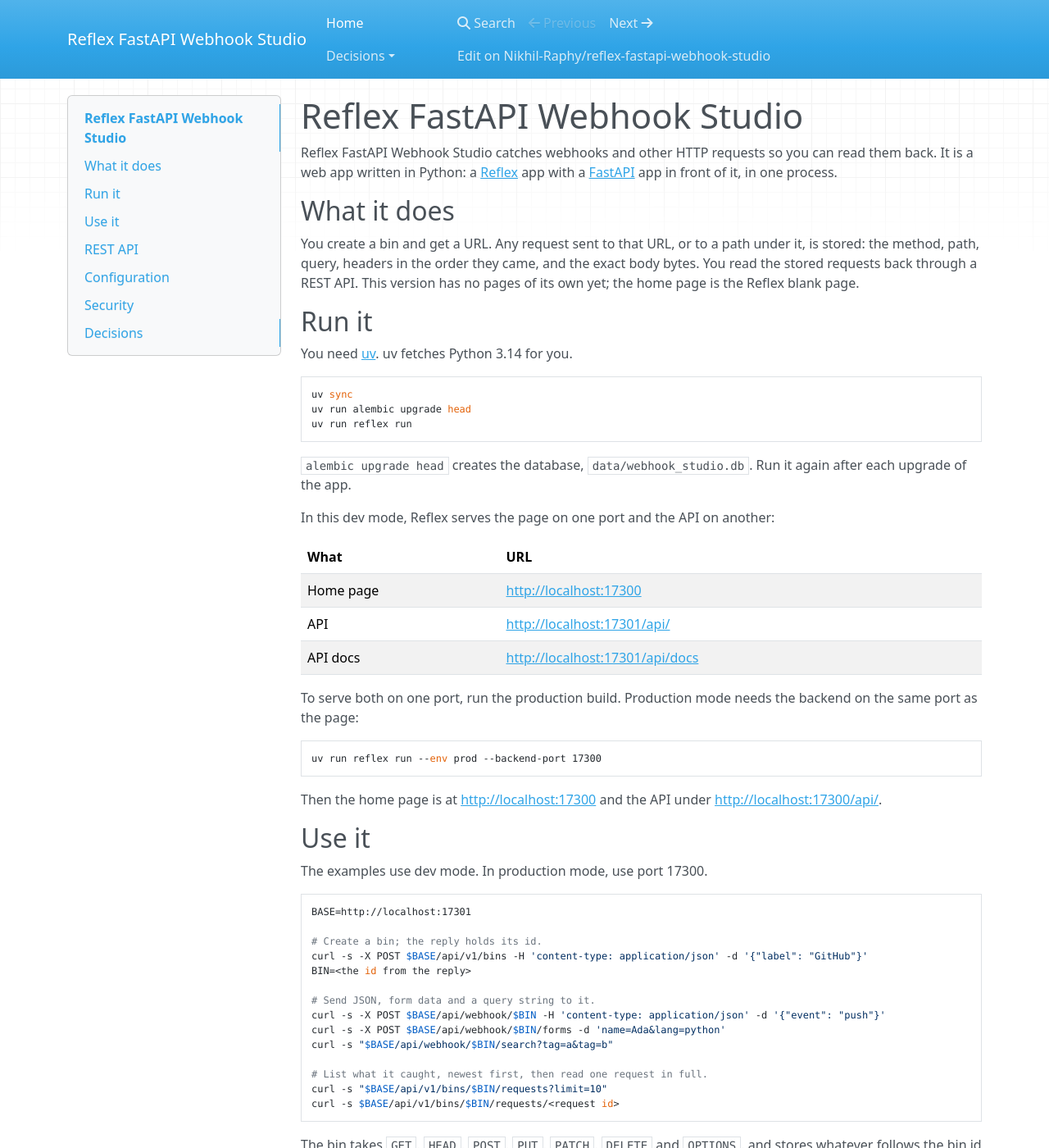
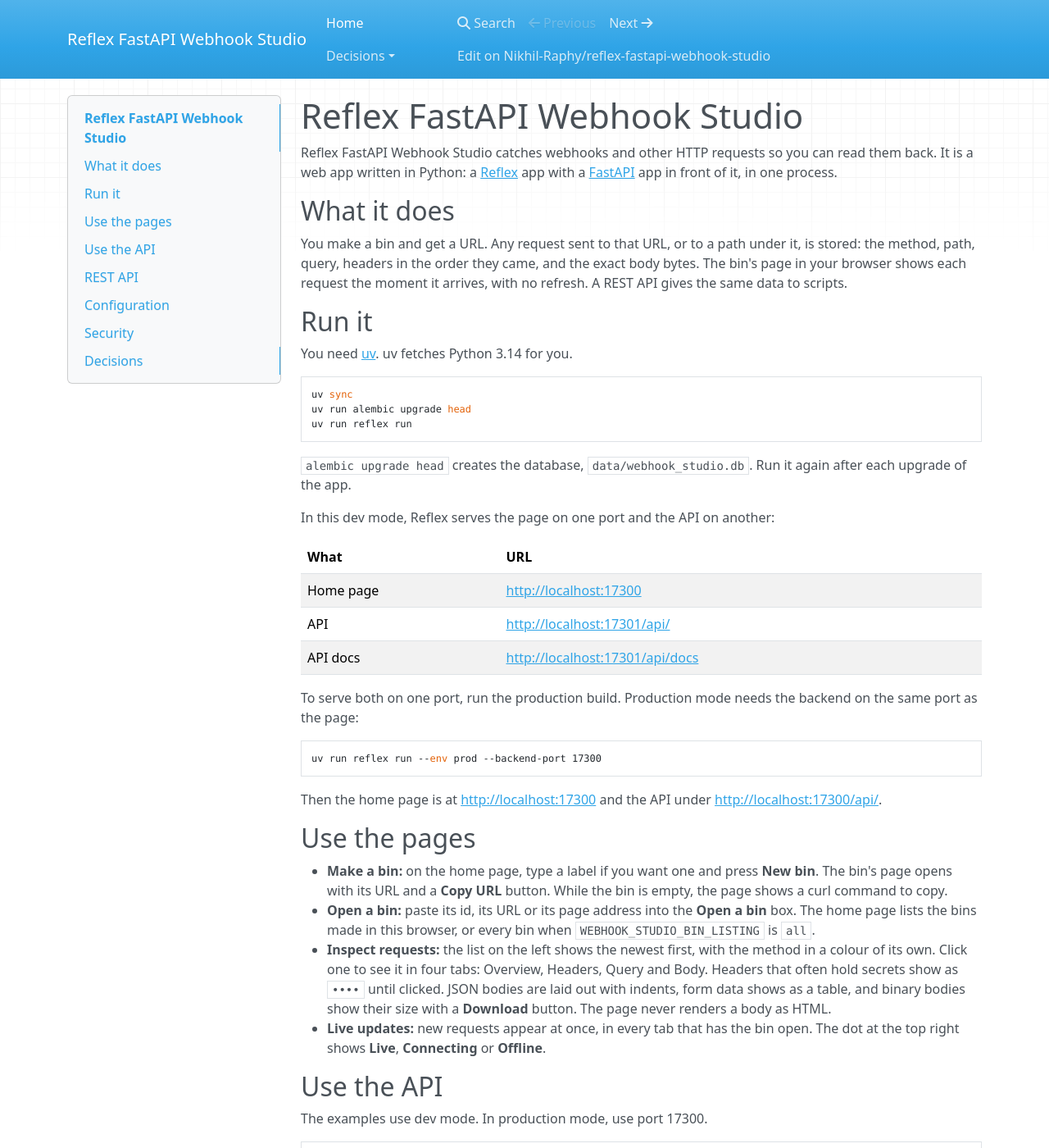
Before and after one commit to Nikhil-Raphy/reflex-fastapi-webhook-studio, an MkDocs documentation site: the page built from docs/index.md, in a window 1280 px wide and 1400 px high. Shown: the whole window at 82% size. Built offline with MkDocs 1.6.1, drawn with Linux system fonts in a browser that asks for light colours; nearby versions of some CDN libraries; some of the changed text lies outside the part shown.

Commit message:
docs: describe the pages, live updates and bin listing
Adds ADR-0004 for the event bus and brings the README and docs site up to date.

```diff
--- a/docs/index.md
+++ b/docs/index.md
@@ -6,9 +6,9 @@
 
 ## What it does
 
-You create a bin and get a URL. Any request sent to that URL, or to a path under it, is stored: the method, path,
-query, headers in the order they came, and the exact body bytes. You read the stored requests back through a REST
-API. This version has no pages of its own yet; the home page is the Reflex blank page.
+You make a bin and get a URL. Any request sent to that URL, or to a path under it, is stored: the method, path,
+query, headers in the order they came, and the exact body bytes. The bin's page in your browser shows each request
+the moment it arrives, with no refresh. A REST API gives the same data to scripts.
 
 ## Run it
 
@@ -38,7 +38,20 @@
 
 Then the home page is at <http://localhost:17300> and the API under <http://localhost:17300/api/>.
 
-## Use it
+## Use the pages
+
+- **Make a bin:** on the home page, type a label if you want one and press **New bin**. The bin's page opens with
+  its URL and a **Copy URL** button. While the bin is empty, the page shows a curl command to copy.
+- **Open a bin:** paste its id, its URL or its page address into the **Open a bin** box. The home page lists the
+  bins made in this browser, or every bin when `WEBHOOK_STUDIO_BIN_LISTING` is `all`.
+- **Inspect requests:** the list on the left shows the newest first, with the method in a colour of its own. Click
+  one to see it in four tabs: Overview, Headers, Query and Body. Headers that often hold secrets show as `••••`
+  until clicked. JSON bodies are laid out with indents, form data shows as a table, and binary bodies show their size
+  with a **Download** button. The page never renders a body as HTML.
+- **Live updates:** new requests appear at once, in every tab that has the bin open. The dot at the top right shows
+  **Live**, **Connecting** or **Offline**.
+
+## Use the API
 
 The examples use dev mode. In production mode, use port 17300.
 
@@ -79,11 +92,12 @@
 | ------ | --------------------------------------------- | ----------------------------------------------- |
 | any    | `/api/webhook/{bin_id}` and any path under it | Catch a request                                 |
 | POST   | `/api/v1/bins`                                | Create a bin, with an optional label. Returns `201`. |
+| GET    | `/api/v1/bins`                                | List every bin with its request count. Only when `WEBHOOK_STUDIO_BIN_LISTING` is `all`; otherwise `404`. |
 | GET    | `/api/v1/bins/{bin_id}`                       | Read a bin                                      |
 | PATCH  | `/api/v1/bins/{bin_id}`                       | Change or clear the label                       |
 | GET    | `/api/v1/bins/{bin_id}/requests`              | List requests, newest first; `limit` 1 to 100, 50 if left out |
 | GET    | `/api/v1/bins/{bin_id}/requests/{request_id}` | Read one request in full                        |
-| GET    | `/api/v1/health`                              | Check that the app and its database answer      |
+| GET    | `/api/v1/health`                              | Check that the app, its database and Redis, when used, answer |
 
 Errors come as [problem details](https://www.rfc-editor.org/rfc/rfc9457) with the type
 `application/problem+json`. The OpenAPI page is at `/api/docs` and the schema at `/api/openapi.json`.
@@ -100,7 +114,9 @@
 | `WEBHOOK_STUDIO_MAX_BODY_BYTES`       | `1048576`                                    | Largest body to store, in bytes.                           |
 | `WEBHOOK_STUDIO_MAX_REQUESTS_PER_BIN` | `500`                                        | Most requests a bin keeps. The oldest go first.            |
 | `WEBHOOK_STUDIO_MAX_BINS`             | `1000`                                       | Most bins the app holds. One more gets `409`.              |
+| `WEBHOOK_STUDIO_BIN_LISTING`          | `browser`                                    | Which bins the home page lists: `browser` or `all`.         |
 | `WEBHOOK_STUDIO_LOG_LEVEL`            | `INFO`                                       | `DEBUG`, `INFO`, `WARNING`, `ERROR` or `CRITICAL`.          |
+| `REFLEX_REDIS_URL`                    | unset                                        | A Redis URL. When set, Reflex keeps page state in Redis and can run several workers, and live updates travel through it. |
 
 To keep your settings in a file, copy `.env.example` to `.env`, edit it, and load it with `set -a; . ./.env; set +a`
 before you run `alembic` or `reflex`.
@@ -112,6 +128,8 @@
 
 - There are no accounts. The bin id is the secret: 22 characters holding 128 random bits. Anyone who has it can send
   to the bin and read all it caught.
+- With `WEBHOOK_STUDIO_BIN_LISTING=all`, anyone who can open the home page sees every bin id.
+- Masked headers are hidden on screen only. The browser still receives their values.
 - Every reply from `/api/webhook/` carries `Content-Security-Policy: sandbox` and `X-Content-Type-Options: nosniff`.
 - With CORS on, capture replies carry `Access-Control-Allow-Origin: *`, never with credentials. The management API
   under `/api/v1` sends no CORS headers.
--- a/mkdocs.yml
+++ b/mkdocs.yml
@@ -12,6 +12,7 @@
       - adr/0001-one-process-fastapi-in-reflex.md
       - adr/0002-sqlmodel-own-async-engine-and-alembic.md
       - adr/0003-sqlite-and-postgresql.md
+      - adr/0004-live-push-via-event-bus.md
       - adr/0006-capture-replies-in-csp-sandbox.md
       - adr/0007-tooling.md
       - adr/0008-docs-with-zensical.md
```
Also changed, not shown: README.md (+70 -111 lines), docs/adr/0001-one-process-fastapi-in-reflex.md (+3 -0 lines), docs/adr/0004-live-push-via-event-bus.md (added, +54 -0 lines), docs/adr/0006-capture-replies-in-csp-sandbox.md (+3 -1 lines), docs/adr/0007-tooling.md (+15 -0 lines), docs/adr/index.md (+1 -0 lines).
